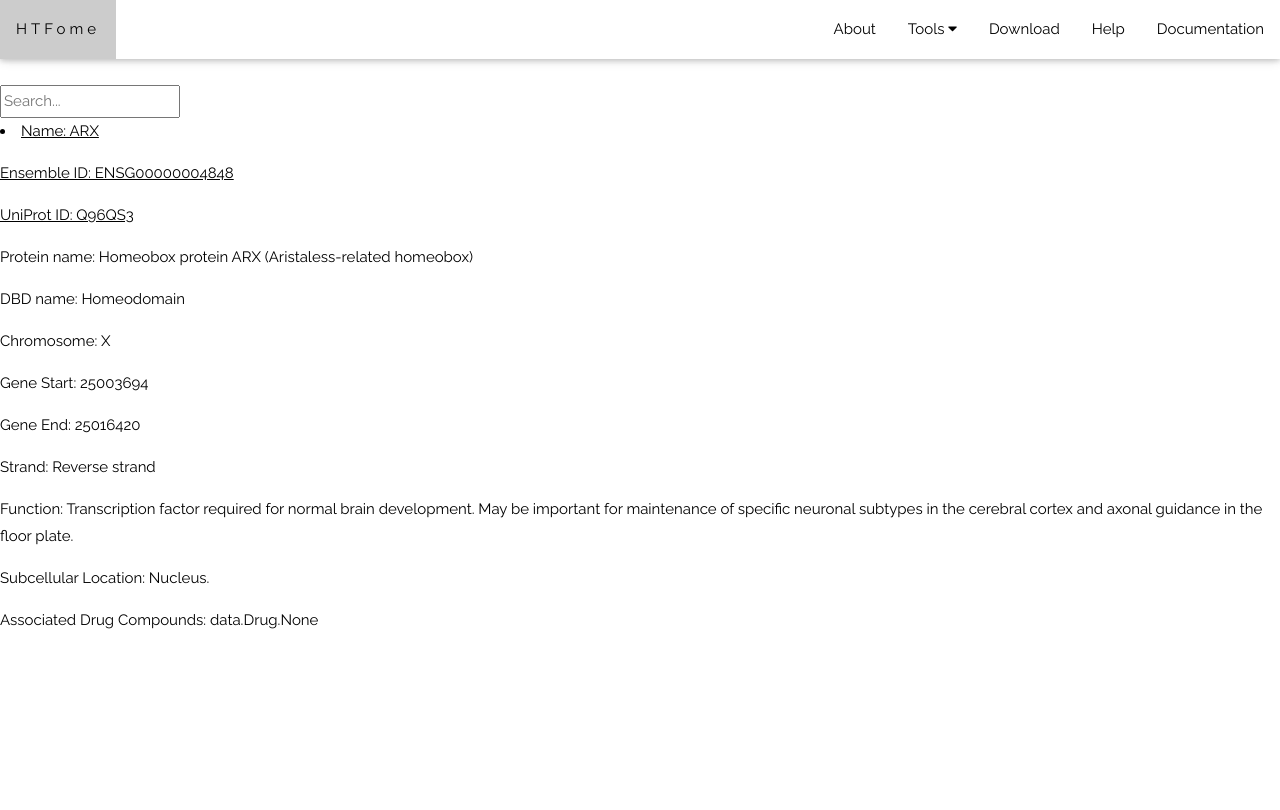
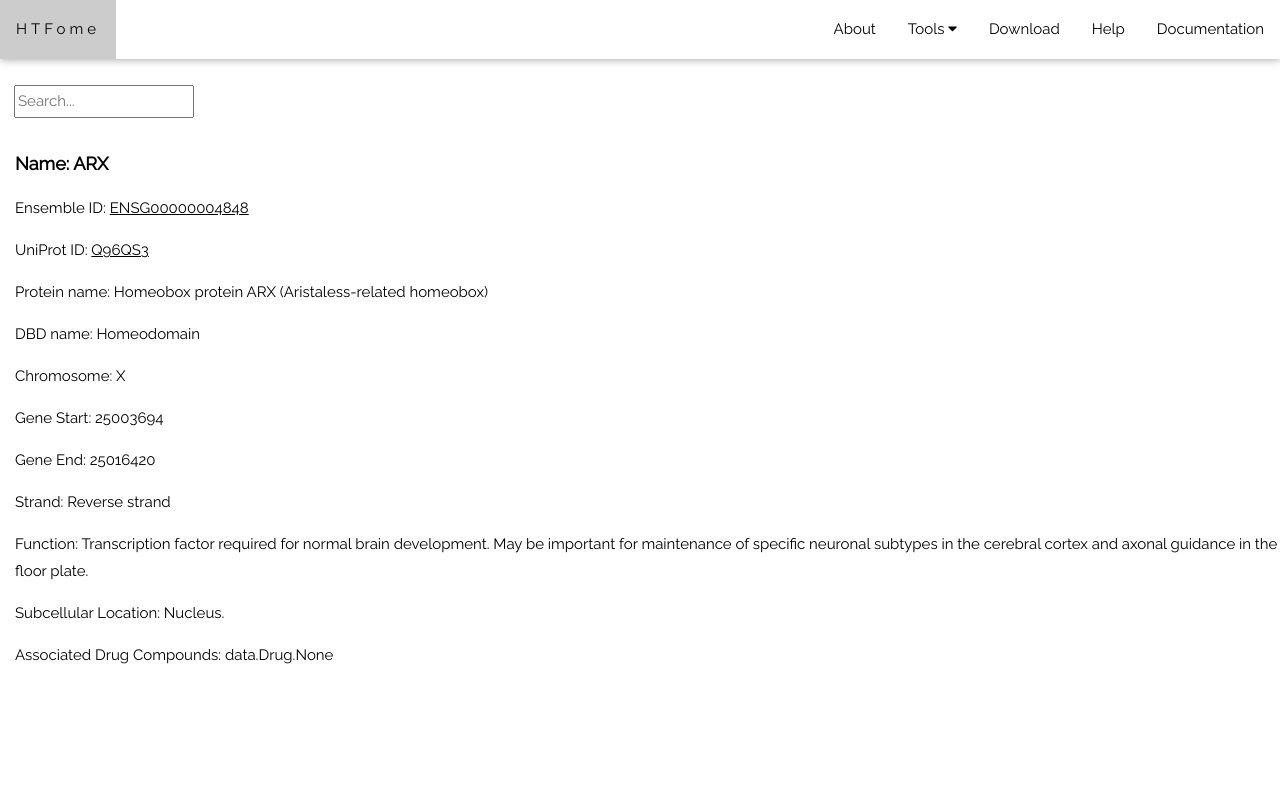
Before and after one commit to NHardie/HTFome, a Django app: a page that uses data/templates/data/details.html in a window 1280 px wide. Run offline with Django 3.2, Linux system fonts and the light colour scheme; data comes from the database, SQL or seed files in the repository.

Commit message:
Add HTML

```diff
--- a/data/templates/data/details.html
+++ b/data/templates/data/details.html
@@ -1,17 +1,19 @@
 {% extends "data/base.html" %}
 
 {% block content %}
-    <h1>HTF Data Search</h1>
+    <h1 style="margin-left: 14px">HTF Data Search</h1>
+    <div class="container" style="padding-bottom: 20px; margin-left:14px">
     <form action="{% url 'search_results' %}" method="get">
         <input name="q" type="text" placeholder="Search...">
     </form>
+    </div>
 
 
     <div class="card mb-4">
-        <div class="card-body">
-            <li><a href="/htf/{{ htf.gene_name }}/">Name: {{ htf.gene_name }}</a></li>
-            <p class="card-text text-muted h6"> <a href="http://www.ensembl.org/Homo_sapiens/Gene/Summary?db=core;g={{ htf.ensemble_id }};r=11:2268495-2270952;t=ENST00000331289/"> Ensemble ID: {{ htf.ensemble_id }} </a></p>
-            <p class="card-text"><a href="https://www.uniprot.org/uniprot/{{htf.uniprot_id}}/"> UniProt ID: {{htf.uniprot_id}}</a></p>
+        <div class="card-body" style="margin-left:15px">
+            <h5 style="font-weight:600">Name: {{ htf.gene_name }}</h5>
+            <p class="card-text text-muted h6"> Ensemble ID: <a href="http://www.ensembl.org/Homo_sapiens/Gene/Summary?db=core;g={{ htf.ensemble_id }};r=11:2268495-2270952;t=ENST00000331289/"> {{ htf.ensemble_id }} </a></p>
+            <p class="card-text"> UniProt ID: <a href="https://www.uniprot.org/uniprot/{{htf.uniprot_id}}/">{{htf.uniprot_id}}</a></p>
             <p class="card-text">Protein name: {{htf.prot_name}}</p>
             <p class="card-text">DBD name: {{htf.dbd}}</p>
             <p class="card-text">Chromosome: {{htf.chromosome_name}}</p>
--- a/data/templates/data/htf.html
+++ b/data/templates/data/htf.html
@@ -12,7 +12,7 @@
 {% for htf in page_obj %}
     <div class="card mb-4">
         <div class="card-body" style="margin-left:15px">
-            <strong><a href="/htf/{{ htf.gene_name }}/">Name: {{ htf.gene_name }}</a></strong>
+            <h5 style="font-weight:600">Name: <a href="/htf/{{ htf.gene_name }}/">{{ htf.gene_name }}</a></h5>
             <p class="card-text text-muted h6">Ensemble ID: {{ htf.ensemble_id }} </p>
             <p class="card-text">Protein name: {{htf.prot_name}}</p>
         </div><hr>
--- a/data/templates/data/search.html
+++ b/data/templates/data/search.html
@@ -1,11 +1,12 @@
 {% extends "data/base.html" %}
 
 {% block content %}
-
     <h1>HTF Data Search</h1>
+    <div class="container" style="padding-bottom: 20px; margin-left:14px">
     <form action="{% url 'search_results' %}" method="get">
         <input name="q" type="text" placeholder="Search...">
     </form>
+    </div>
 
     <h1 style="margin-left: 14px">HTF Data Repo</h1><hr>
     {% for htf in page_obj %}
```
